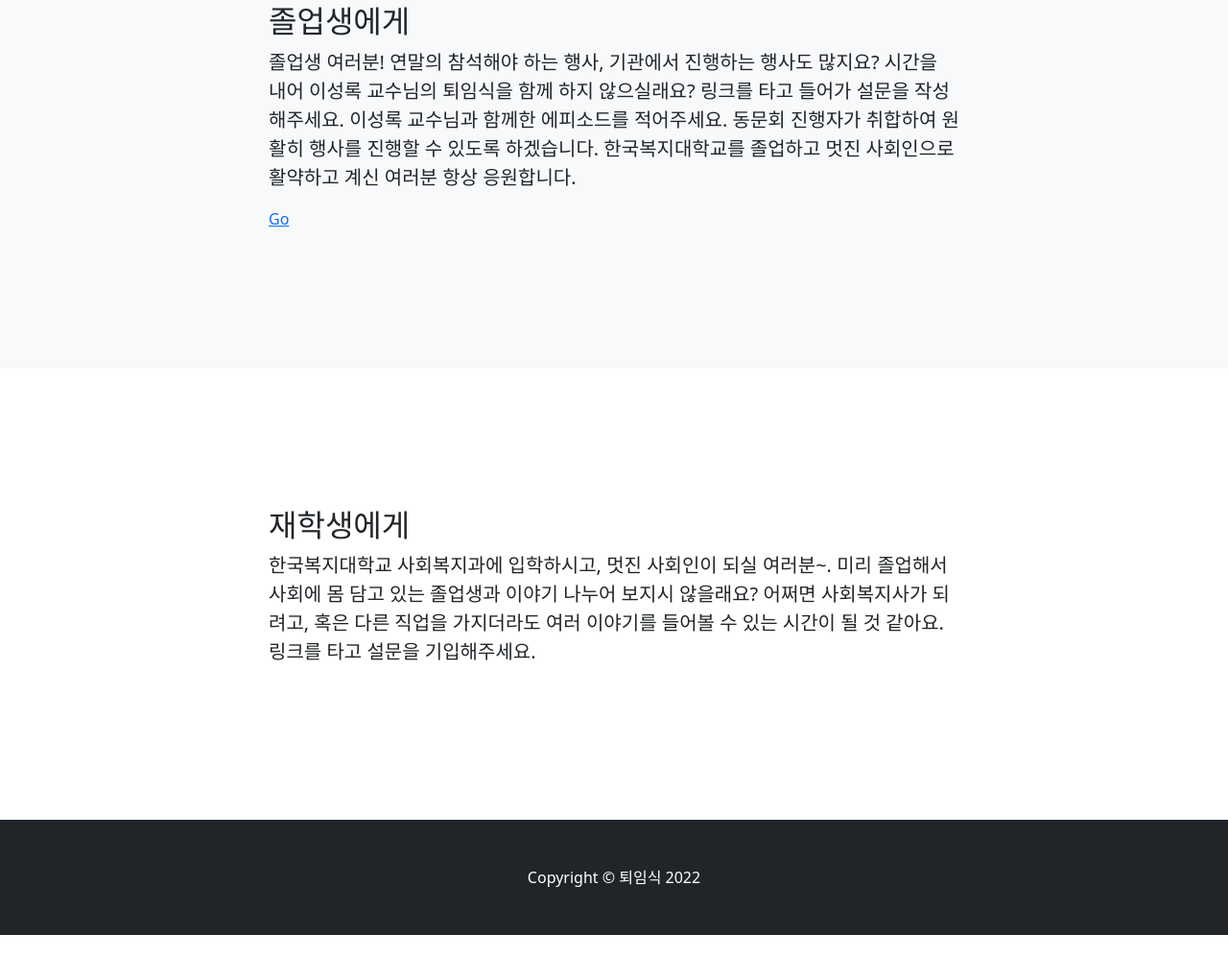
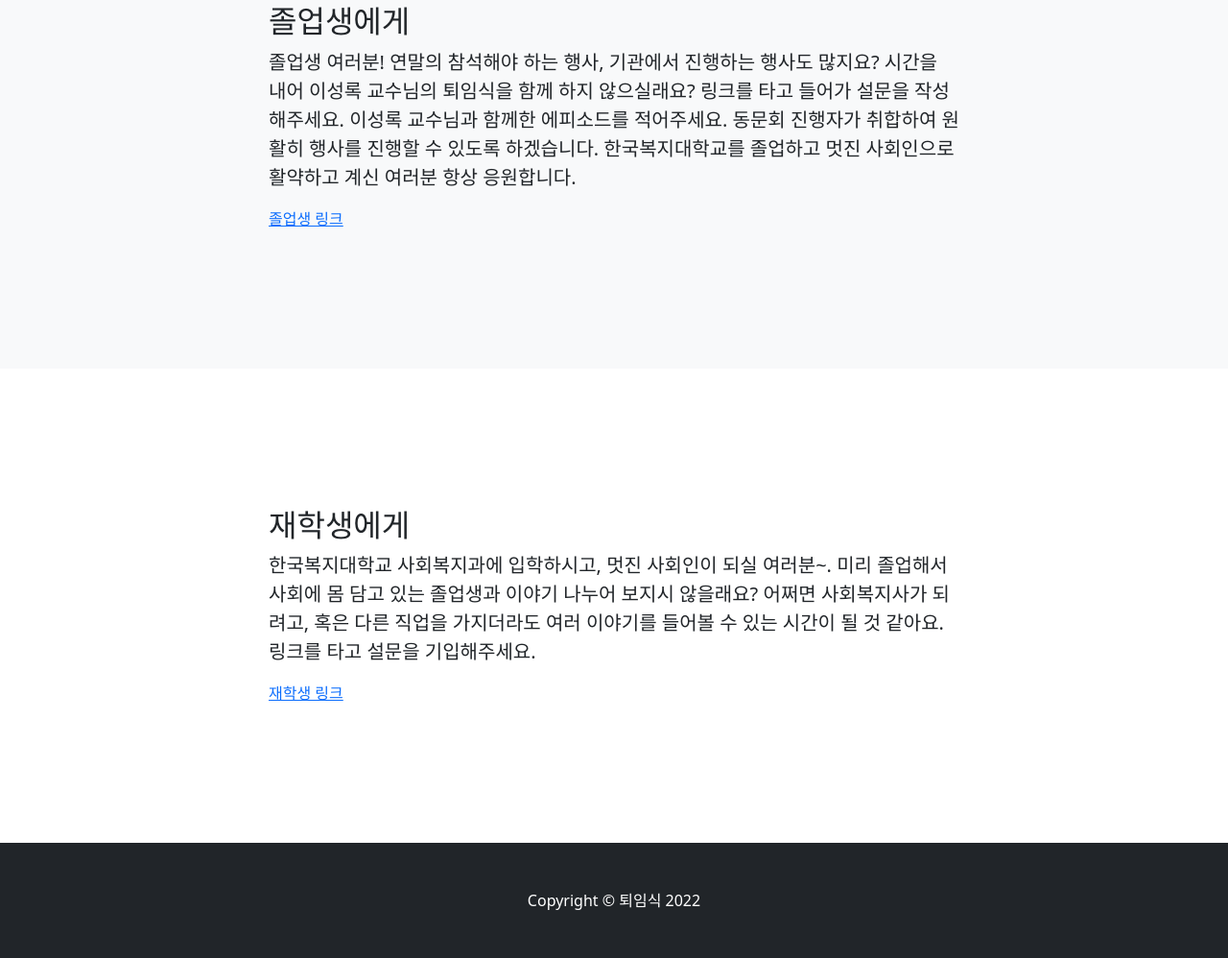
Before and after one commit to jrabbit93/jrabbit93.github.io, a plain HTML site: page index.html in a window 1280 px wide. Shown: the part 1091-2089 px from the top of the page at 96% size. Before the commit the page ends 2065 px from the top, so only its background shows below. Drawn offline with nearby package versions, Linux system fonts and the light colour scheme.

Commit message:
Update index.html

```diff
--- a/index.html
+++ b/index.html
@@ -57,7 +57,7 @@
                     <div class="col-lg-8">
                         <h2>졸업생에게</h2>
                         <p class="lead">졸업생 여러분! 연말의 참석해야 하는 행사, 기관에서 진행하는 행사도 많지요? 시간을 내어 이성록 교수님의 퇴임식을 함께 하지 않으실래요? 링크를 타고 들어가 설문을 작성해주세요. 이성록 교수님과 함께한 에피소드를 적어주세요. 동문회 진행자가 취합하여 원활히 행사를 진행할 수 있도록 하겠습니다. 한국복지대학교를 졸업하고 멋진 사회인으로 활약하고 계신 여러분 항상 응원합니다. </p>
-                        <a href="https://search.naver.com/search.naver?sm=tab_hty.top&where=nexearch&query=html+%EB%A7%81%ED%81%AC&oquery=html+%EA%B5%AC%EA%B8%80%EB%A7%81%ED%81%AC&tqi=h3B7Bsp0J1ZsscBjne0ssssstTG-203450">Go</a>
+                        <a href="http://www.naver.com">졸업생 링크</a>
                     </div>
                 </div>
             </div>
@@ -69,6 +69,7 @@
                     <div class="col-lg-8">
                         <h2>재학생에게</h2>
                         <p class="lead">한국복지대학교 사회복지과에 입학하시고, 멋진 사회인이 되실 여러분~. 미리 졸업해서 사회에 몸 담고 있는 졸업생과 이야기 나누어 보지시 않을래요? 어쩌면 사회복지사가 되려고, 혹은 다른 직업을 가지더라도 여러 이야기를 들어볼 수 있는 시간이 될 것 같아요. 링크를 타고 설문을 기입해주세요. </p>
+                        <a href="http://www.naver.com">재학생 링크</a>
                     </div>
                 </div>
             </div>
```
